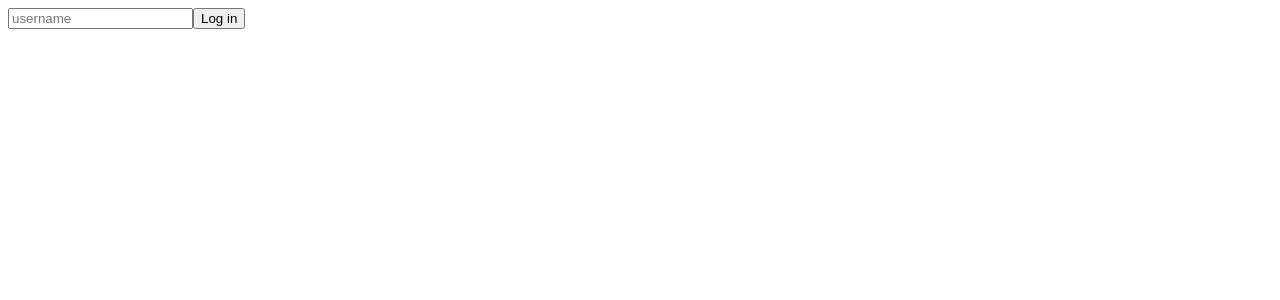
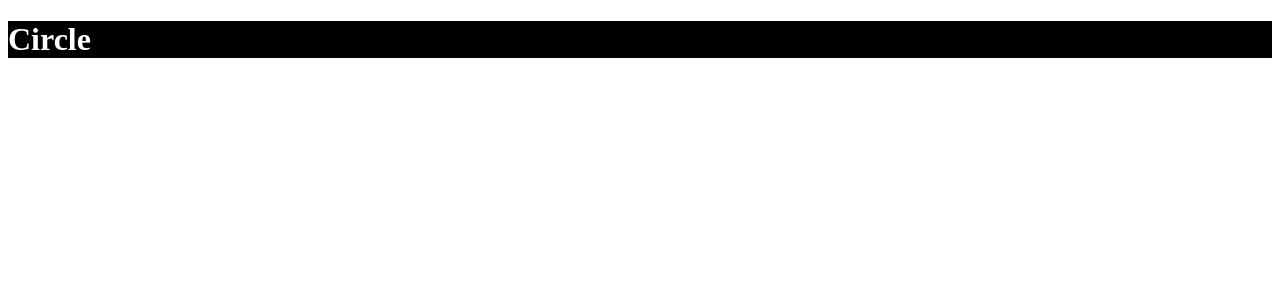
Before and after one commit to hyunjun06/react_masterclass_ts, a React (Create React App) app: page / in a window 1280 px wide. Shown: the top 300 px of the page. Built offline with nearby package versions, Linux system fonts and the light colour scheme.

Commit message:
Typescript #3.6

```diff
--- a/src/App.tsx
+++ b/src/App.tsx
@@ -1,29 +1,8 @@
-import { useState } from "react";
+import Circle from "./Circle";
 
 function App() {
-    const [username, setUsername] = useState("");
-
-    const onChange = (event: React.ChangeEvent<HTMLInputElement>) => {
-        const {
-            currentTarget: { value },
-        } = event;
-
-        setUsername(value);
-    };
-
-    const onSubmit = (event: React.FormEvent<HTMLFormElement>) => {
-        event.preventDefault();
-        alert(username);
-        setUsername("");
-    };
-
     return (
-        <div>
-            <form onSubmit={onSubmit}>
-                <input type="text" placeholder="username" value={username} onChange={onChange} />
-                <button>Log in</button>
-            </form>
-        </div>
+        <Circle />
     );
 }
 
--- a/src/Circle.tsx
+++ b/src/Circle.tsx
@@ -1,28 +1,18 @@
 import styled from "styled-components";
 import { useState } from "react";
 
-interface ContainerProps {
-    bgColor: string;
-    borderColor: string;
-}
+const Container = styled.div`
+    background-color: ${(props) => props.theme.bgColor};
+`
+const H1 = styled.h1`
+    color: ${(props) => props.theme.textColor};
+`
 
-const Container = styled.div<ContainerProps>`
-    width: 100px;
-    height: 100px;
-    background-color: ${(props) => props.bgColor};
-    border: 10px solid ${(props) => props.borderColor};
-`;
-
-interface CircleProps {
-    bgColor: string;
-    borderColor?: string;
-}
-
-function Circle({ bgColor, borderColor }: CircleProps) {
-    const [counter, setCounter] = useState<number | string>(0);
-
+function Circle() {
     return (
-        <Container bgColor={bgColor} borderColor={borderColor ?? bgColor} />
+        <Container>
+            <H1>Circle</H1>
+        </Container>
     );
 }
 
--- a/src/index.tsx
+++ b/src/index.tsx
@@ -1,10 +1,14 @@
 import React from 'react';
 import ReactDOM from 'react-dom/client';
+import { ThemeProvider } from 'styled-components';
 import App from './App';
+import { darkTheme, lightTheme } from './theme';
 
 const root = ReactDOM.createRoot(document.getElementById('root') as HTMLElement);
 root.render(
   <React.StrictMode>
-    <App />
+    <ThemeProvider theme={darkTheme}>
+      <App />
+    </ThemeProvider>
   </React.StrictMode>
 );
--- /dev/null
+++ b/src/theme.ts
@@ -0,0 +1,11 @@
+import { DefaultTheme } from "styled-components";
+
+export const lightTheme: DefaultTheme = {
+    textColor: "black",
+    bgColor: "white",
+};
+
+export const darkTheme: DefaultTheme = {
+    textColor: "white",
+    bgColor: "black",
+};
```
Also changed, not shown: src/styled.d.ts (added, +8 -0 lines).
